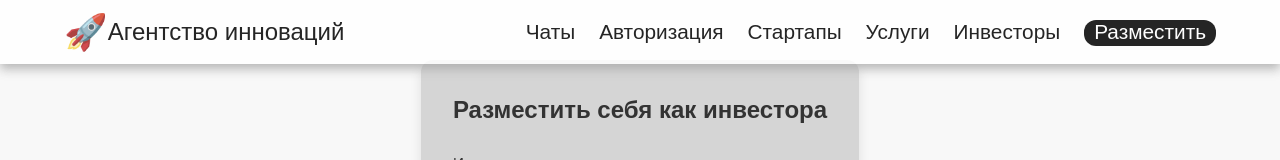
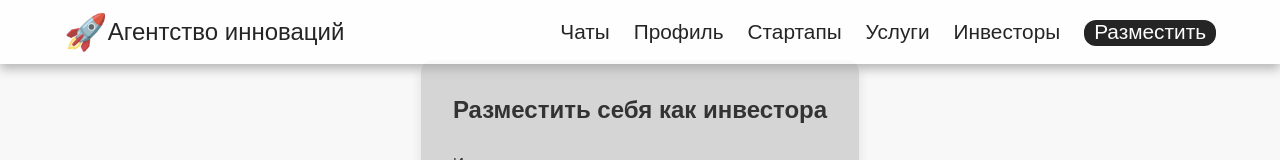
Before and after one commit to GodTNTO2/xaxakaton, a React (Vite) app in the folder frontend/: page /upload in a window 1280 px wide. Shown: the top 160 px of the page. Built offline with nearby package versions, Linux system fonts and the light colour scheme.

Commit message:
proverka auth

```diff
--- a/frontend/src/App.jsx
+++ b/frontend/src/App.jsx
@@ -1,8 +1,8 @@
 import './App.css'
-import React from 'react';
 import store from './Redux/store'
 import Router  from './Router'
 import { Provider } from 'react-redux';
+import React from "react";
 
 function App() {
 
--- a/frontend/src/Bar/Footer.jsx
+++ b/frontend/src/Bar/Footer.jsx
@@ -1,8 +1,17 @@
-import React from 'react';
 import { Link } from 'react-router-dom';
-import './footer.css';
+import React, {useEffect} from "react";
+import { useDispatch, useSelector } from "react-redux";
+import { decoderJwtToken} from "../Redux/jwtTokenSlicer.js"
+import "./footer.css"
 
 function Footer() {
+  const { jwtToken } = useSelector(state => state.jwtToken)
+  const dispatch = useDispatch()
+
+  useEffect(() => {
+    dispatch(decoderJwtToken())
+  }, [jwtToken])
+
   return (
     <footer className="footer">
       <div className="footer-links">
--- a/frontend/src/Bar/NavBar.jsx
+++ b/frontend/src/Bar/NavBar.jsx
@@ -2,12 +2,12 @@ import React, {useEffect} from "react";
 import { NavLink } from "react-router-dom";
 import { useDispatch, useSelector } from "react-redux";
 import "./NavBar.css"
-import {addJwtToken} from "../Redux/jwtTokenSlicer.js"
+import {addJwtToken, decoderJwtToken} from "../Redux/jwtTokenSlicer.js"
 
 const getClassName = ({ isActive }) => (isActive ? 'active' : 'static');
 
 function NavBar() {
-  const { jwtToken } = useSelector(state => state.jwtToken)
+  const { jwtToken, decodeJwt } = useSelector(state => state.jwtToken)
   const dispatch = useDispatch()
 
   useEffect(() => {
@@ -17,7 +17,6 @@ function NavBar() {
     }
   }, [])
 
-  console.log(jwtToken)
   return (
     <>
       <nav className="navbar">
@@ -37,7 +36,7 @@ function NavBar() {
                   Чаты
                   </NavLink>
                 </li>
-                {!jwtToken && <li>
+                {!decodeJwt[0] && <li>
                   <NavLink
                   className="auth"
                   to='/auth'
@@ -45,12 +44,12 @@ function NavBar() {
                   Авторизация
                   </NavLink>
                 </li>}
-                {jwtToken && <li>
+                {decodeJwt[0] && <li>
                   <NavLink
                   className="auth"
                   to='/user/1'
                   >
-                  Настройки
+                  Профиль
                   </NavLink>
                 </li>}
                 <li>
--- a/frontend/src/Redux/jwtTokenSlicer.js
+++ b/frontend/src/Redux/jwtTokenSlicer.js
@@ -1,34 +1,33 @@
 import { createSlice } from '@reduxjs/toolkit';
 
 function pushJwtToken(jwtToken) {
-    const token = JSON.parse(window.localStorage.getItem("token"))
-    if (token) {
-        return token
-    }
-
-    if (jwtToken){
-        window.localStorage.setItem('token', jwtToken)
         return jwtToken
-    }
-
+}
+function decoder() {
+    return [true]
 }
 
 
 const jwtTokenSlicer = createSlice({
     name: 'jwtTokenSlicer',
     initialState: {
-        jwtToken: false
+        jwtToken: false,
+        decodeJwt: []
     },
     reducers: {
         addJwtToken(state, action) {
             state.jwtToken = pushJwtToken(action.payload)
         },
+        decoderJwtToken(state, action){
+            state.decodeJwt = decoder(action.payload)
+        }
     },
 
 })
 
 export const {
     addJwtToken,
+    decoderJwtToken,
 } = jwtTokenSlicer.actions;
 
 export default jwtTokenSlicer.reducer;
--- a/frontend/src/pages/Chats.jsx
+++ b/frontend/src/pages/Chats.jsx
@@ -1,9 +1,11 @@
 import React, { useState } from 'react';
 import './Chats.css';
+import { useSelector } from "react-redux";
 
 function Chats() {
   const [message, setMessage] = useState("");
   const [messages, setMessages] = useState([]);
+  const { decodeJwt } = useSelector(state => state.jwtToken)
 
   const handleSendMessage = () => {
     if (message.trim() !== "") {
@@ -12,6 +14,15 @@ function Chats() {
     }
   };
 
+  console.log(decodeJwt[0])
+
+  if (!decodeJwt[0]){return (
+    <div>
+      Похоже вы не авторизованы!
+    </div>
+  )}
+
+  if (decodeJwt[0]) {
     return (
       <div className="chat-container">
         <div className="chat-sidebar">
@@ -49,6 +60,7 @@ function Chats() {
         </div>
       </div>
     );
-}
+  }}
+
 
 export default Chats;
--- a/frontend/src/pages/Upload.jsx
+++ b/frontend/src/pages/Upload.jsx
@@ -1,10 +1,14 @@
 import React, { useState } from 'react';
 import './Upload.css';
+
+import { useSelector } from "react-redux";
 
 function Upload() {
 
   const userRole = 'investor'; // 'investor', 'offer', 'startup', Тут надо как-то проверку прикручивать какая роль у пользователя
 
+
+  const { decodeJwt } = useSelector(state => state.jwtToken)
   const [formData, setFormData] = useState({});
 
   const handleChange = e => {
@@ -15,6 +19,14 @@ function Upload() {
     e.preventDefault();
     console.log('Отправка данных:', userRole, formData);
   };
+
+  if (!decodeJwt[0]) {
+    return (
+      <div>
+      Похоже вы не авторизованы!
+    </div>
+    )
+  }
 
   const renderFormFields = () => {
     switch (userRole) {
```
Lines whose indentation alone changed are shown as unchanged.
